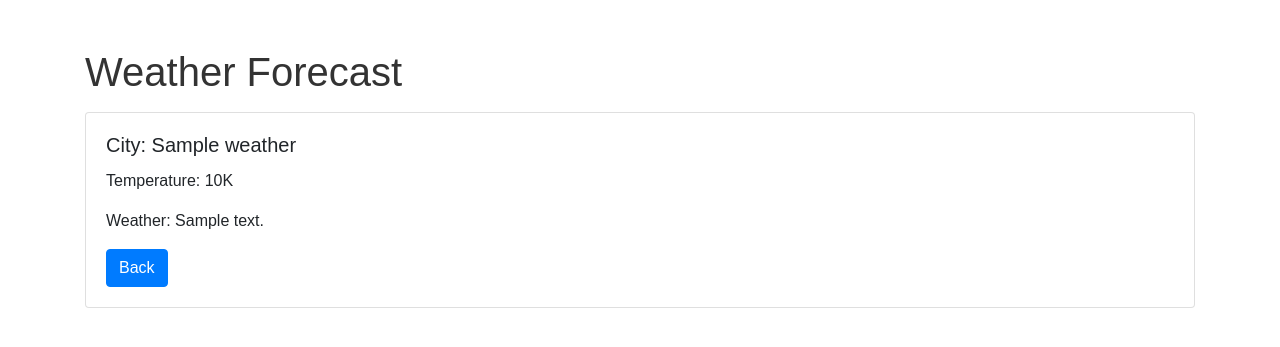
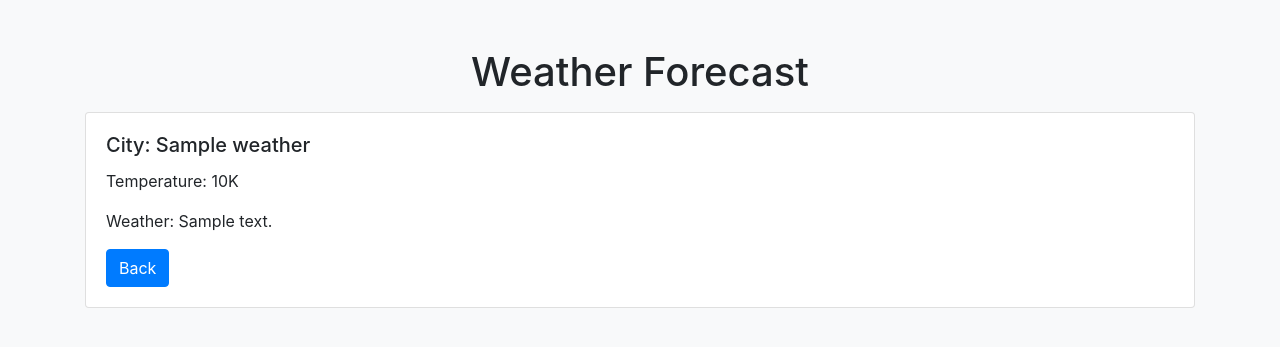
Before and after one commit to VietHoang2000/WeatherApp, a Flask app: template templates/weather.html in a window 1280 px wide. Shown: the top 347 px of the page. Run offline with Flask 3, Linux system fonts and the light colour scheme; the template is opened without the code that fills it: most values are stand-ins (such as "Sample title", 1, 10 or a date in 2020); some libraries are stand-ins or nearby versions.

Commit message:
enchance UI WebApp

```diff
--- a/static/style.css
+++ b/static/style.css
@@ -1,6 +1,10 @@
 body {
-    font-family: Arial, sans-serif;
+    background-color: #f8f9fa;
 }
 h1 {
-    color: #333;
+    text-align: center;
+    margin-top: 20px;
 }
+.card {
+    margin-top: 20px;
+}
```
